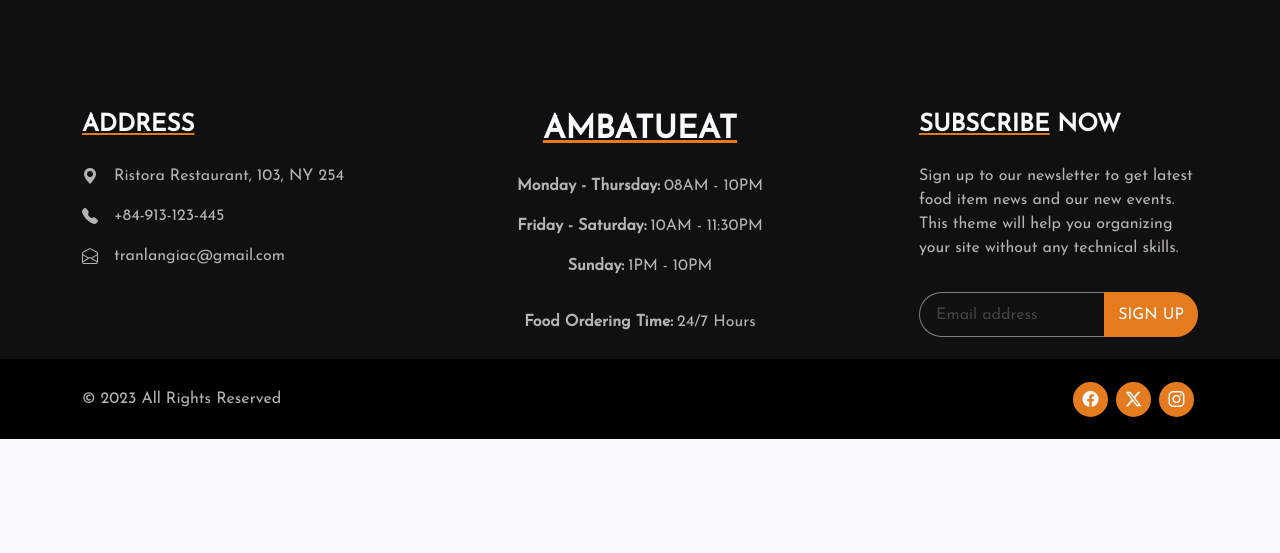
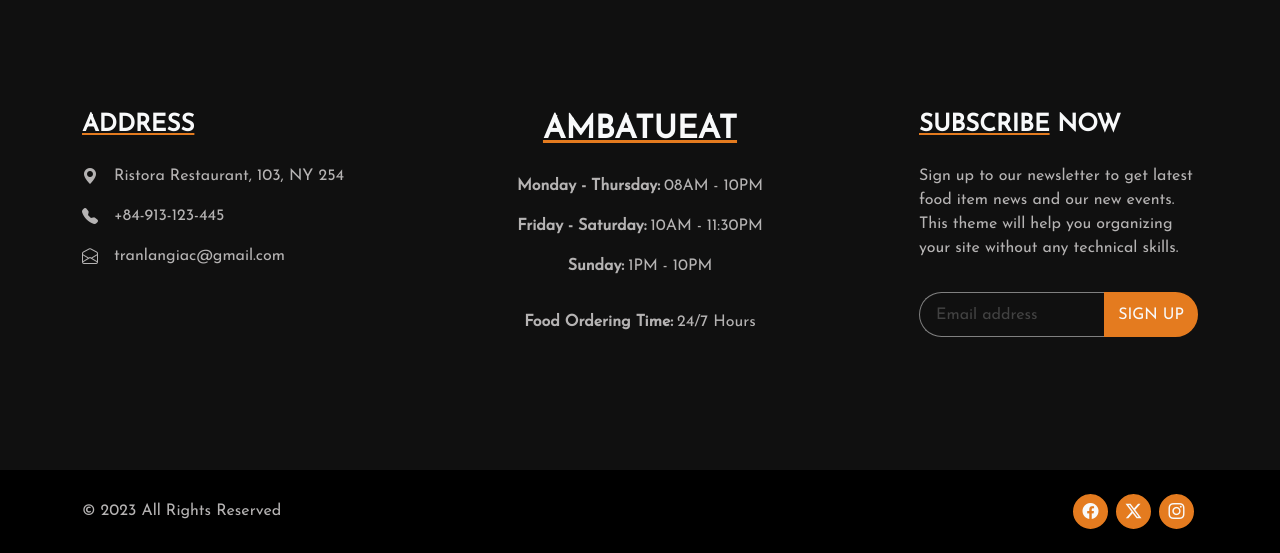
Before and after one commit to TG000/AmbatuEAT, a PHP site: page / in a window 1280 px wide. Shown: the part 4839-5392 px from the top of the page. Before the commit the page ends 5278 px from the top, so only its background shows below. Run offline with PHP 8.4, Linux system fonts and the light colour scheme.

Commit message:
Changing height error

```diff
--- a/source/pages/normal/footer.php
+++ b/source/pages/normal/footer.php
@@ -1,5 +1,5 @@
 <footer>
-    <div class="section-medium bg-less-black h-sm-fit">
+    <div class="bg-less-black h-sm-fit" style="height: fit-content">
         <div class="container h-100 d-flex flex-column flex-lg-row justify-content-between align-items-start py-5 overflow-hidden">
             <div class="d-flex flex-column justify-content-center py-3 my-lg-5 my-2 col-lg-3">
                 <span class="h4 text-light fw-semibold m-0 text-decoration-underline underline-orange">ADDRESS</span>
@@ -46,8 +46,8 @@
         </div>
     </div>
 
-    <div class="section-extra-small bg-black h-sm-fit">
-        <div class="container h-100 h-sm-fit d-flex flex-column flex-lg-row justify-content-lg-between justify-content-evenly py-lg-0 py-4 align-items-center ">
+    <div class="bg-black h-sm-fit" style="height: fit-content">
+        <div class="container h-100 h-sm-fit d-flex flex-column flex-lg-row justify-content-lg-between justify-content-evenly py-4 align-items-center ">
             <div class="text-white-gray py-lg-0 pb-1">
                 © 2023 All Rights Reserved
             </div>
```
